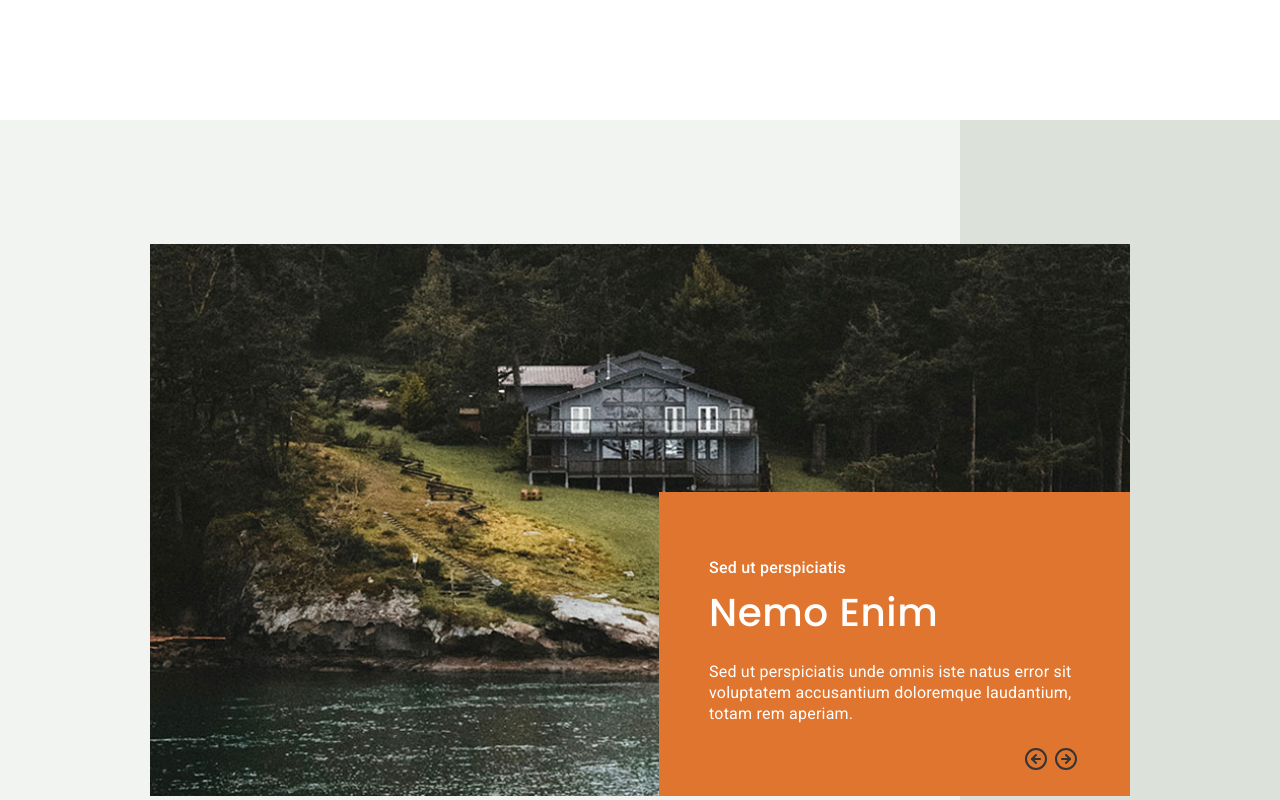
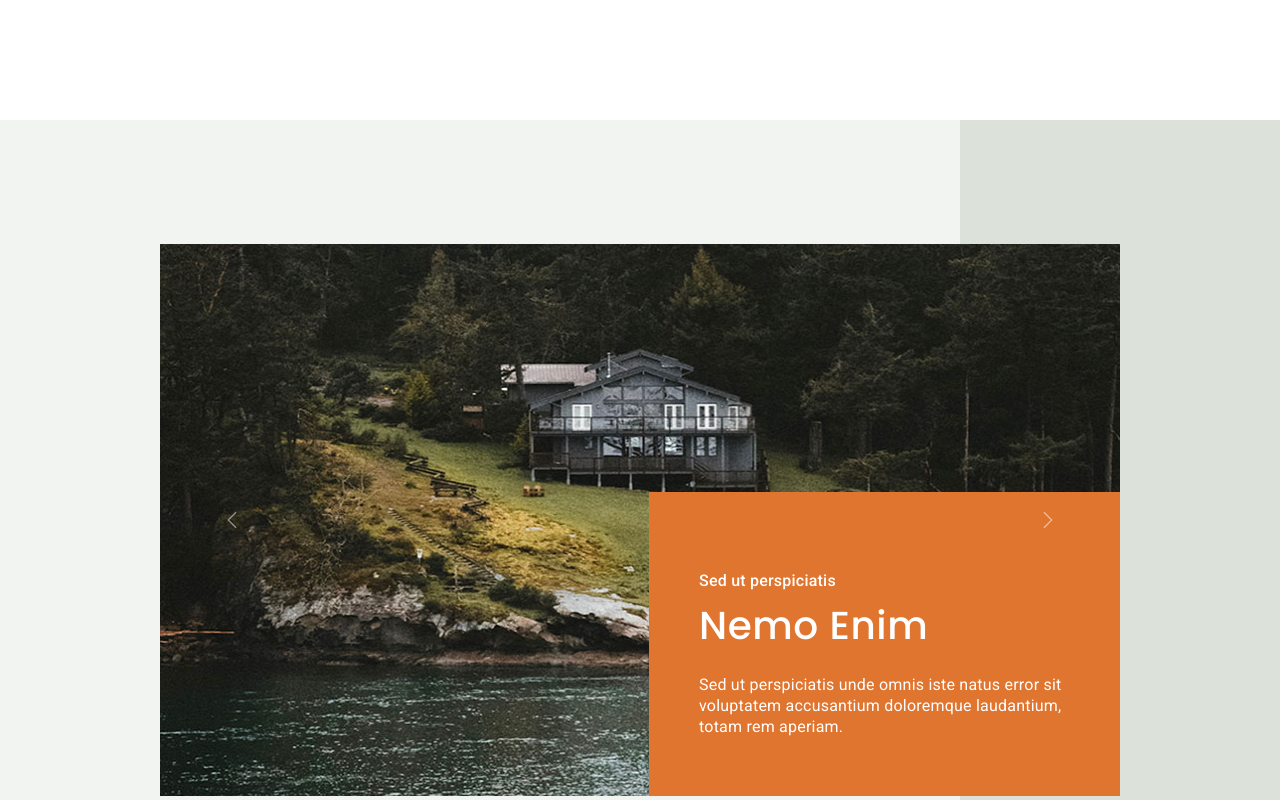
Before and after one commit to Emmago13/25Watts, a React (Create React App) app in the folder my-app/: page / in a window 1280 px wide. Shown: the part 1480-2280 px from the top of the page. Built offline with nearby package versions, Linux system fonts and the light colour scheme.

Commit message:
Products carousel work

```diff
--- a/my-app/src/App.js
+++ b/my-app/src/App.js
@@ -2,7 +2,8 @@ import './App.scss';
 import Header from "./components/header/Header.js";
 import Hero from './components/hero/Hero.js';
 import About from './components/about/About.js';
-import Products from './components/products/Products.js';
+// import Products from './components/products/Products.js';
+import Products2 from './components/products2/Products2.js';
 import Services from './components/services/Services.js';
 import Contact from './components/contact/Contact.js';
 import Footer from './components/footer/Footer.js';
@@ -13,7 +14,7 @@ function App() {
       <Header />
       <Hero />
       <About />
-      <Products />
+      <Products2 />
       <Services />
       <Contact />
       <Footer />
--- a/my-app/src/components/hero/Hero.js
+++ b/my-app/src/components/hero/Hero.js
@@ -1,12 +1,12 @@
 import React from 'react';
 import {Carousel, Button} from 'react-bootstrap'
-import BackImg from '../../assets/img/slider-1@2x.png'
+import BackImg from '../../assets/img/slider-1.png'
 
 
 const Hero = () =>{
     return(
-        <section id="home" className="section_inicio">
-            <Carousel controls={false} className="carousel">
+        <section id="home" className="section_home">
+            <Carousel controls={false}>
                 <Carousel.Item>
                   <img
                     src={BackImg}
--- a/my-app/src/components/hero/Hero.scss
+++ b/my-app/src/components/hero/Hero.scss
@@ -1,4 +1,4 @@
-.section_inicio{
+.section_home{
     .carousel{
         img{
             @extend .section;
--- /dev/null
+++ b/my-app/src/components/products2/Products2.js
@@ -0,0 +1,42 @@
+import React from 'react';
+import Carousel from 'react-bootstrap/Carousel';
+import ProductsImg from '../../assets/img/section3-image.png';
+// import LeftCircle from '../../assets/img/Iconfeather-arrow-left-circle.svg';
+// import RightCircle from '../../assets/img/Iconfeather-arrow-right-circle.svg';
+
+const Products2 = () =>{
+    return(
+        <section id="products" className="section2__products">
+            <Carousel indicators={false} autoPlay={false}>
+                <Carousel.Item>
+                  <img
+                    src={ProductsImg}
+                    alt="First slide"
+                  />
+                  <Carousel.Caption>
+                    <h3 className="section2__h3">Sed ut perspiciatis</h3>
+                    <h2 className="section2__h2">Nemo Enim</h2>
+                    <p className="section2__p">
+                        Sed ut perspiciatis unde omnis iste natus error sit voluptatem accusantium doloremque laudantium, totam rem aperiam.
+                    </p>
+                  </Carousel.Caption>
+                </Carousel.Item>
+                <Carousel.Item>
+                  <img
+                    src={ProductsImg}
+                    alt="Second slide"
+                  />
+                  <Carousel.Caption>
+                    <h3 className="section2__h3">Sed ut perspiciatis</h3>
+                    <h2 className="section2__h2">Nemo Enim</h2>
+                    <p className="section2__p">
+                        Sed ut perspiciatis unde omnis iste natus error sit voluptatem accusantium doloremque laudantium, totam rem aperiam.
+                    </p>
+                  </Carousel.Caption>
+                </Carousel.Item>
+            </Carousel>
+        </section>
+    )
+}
+
+export default Products2;
--- /dev/null
+++ b/my-app/src/components/products2/Products2.scss
@@ -0,0 +1,67 @@
+.section2__products{
+    @extend .section;
+    background: linear-gradient(90deg, $color-quarternary 75%, $color-terciary 25%);
+    display: flex;
+    flex-direction: column;
+    justify-content: center;
+    @include breakpoint("lg-desktop"){
+        padding: 3.7rem 16rem;
+    }
+    .carousel{
+        img{
+            // @extend .container;
+            height: 55.2rem;
+            width: 100%;
+            background-size: cover;
+            background-repeat: no-repeat;
+            position: relative;
+        }
+        .carousel-caption{
+            background-color: $color-secondary;
+            position: absolute;
+            left: auto;
+            right: 0;
+            bottom: 0;
+            width: 47.1rem;
+            height: 30.4rem;
+            text-align: left;
+            @include breakpoint("mobile"){
+                width: 100%;
+            }
+            h3{
+                font-family: $font-secondary;
+                color: $color-primary;
+                font-weight: $font-medium;
+                font-size: 1.6rem;
+                letter-spacing: 0.22px;
+                line-height: 21px;
+                padding-top: 6.5rem;
+                margin-left: 5rem;
+                @include breakpoint("mobile"){
+                    padding-top: 4.5rem;
+                }
+            }
+            h2{
+                font-family: $font-primary;
+                font-weight: $font-medium;
+                color: $color-primary;
+                font-size: 3.9rem;
+                letter-spacing: 0.55px;
+                line-height: 59px;
+                margin-left: 5rem;
+                @include breakpoint("mobile"){
+                    font-size: 3.4rem;
+                }
+            }
+            p{
+                font-family: $font-terciary;
+                font-weight: $font-regular;
+                font-size: 1.6rem;
+                letter-spacing: 0.22px;
+                line-height: 2.1rem;
+                color: $color-primary;
+                margin: 1.9rem 4.9rem 0 5rem;
+            }
+        }
+    }
+}
--- a/my-app/src/scss/main.scss
+++ b/my-app/src/scss/main.scss
@@ -11,7 +11,8 @@
 @import '../components/header/Header.scss';
 @import '../components/hero/Hero.scss';
 @import '../components/about/About.scss';
-@import '../components/products/Products.scss';
+// @import '../components/products/Products.scss';
+@import '../components/products2/Products2.scss';
 @import '../components/services/Services.scss';
 @import '../components/contact/Contact.scss';
 @import '../components/footer/Footer.scss';
```
